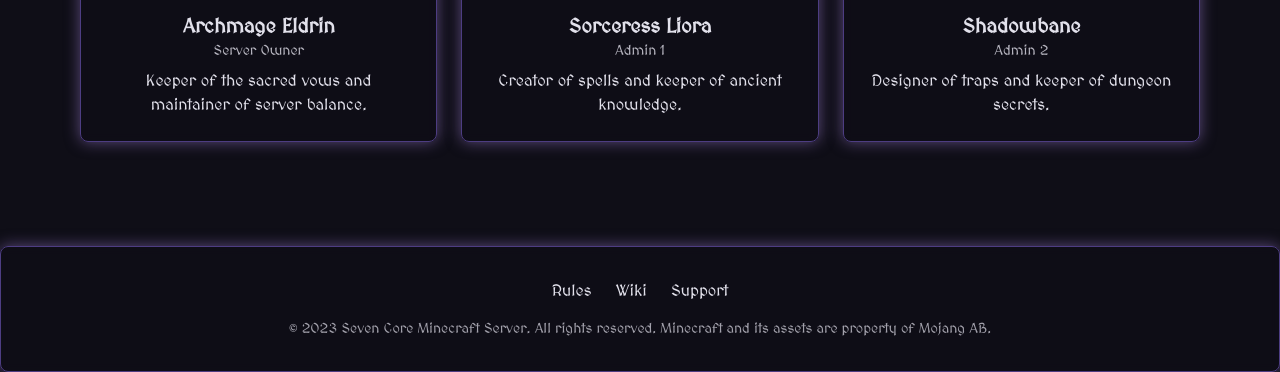
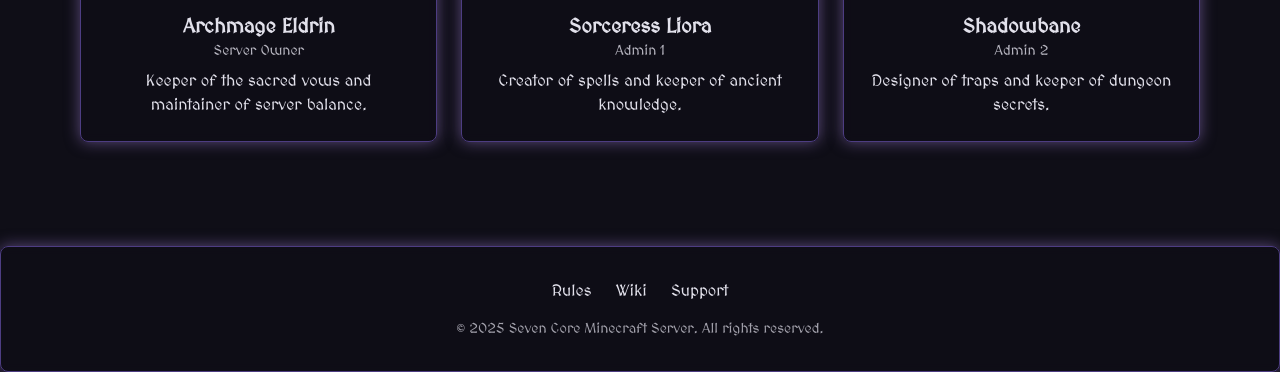
Before and after one commit to ENDY1807/Seven-Core, a plain HTML site: page index.html in a window 1280 px wide. Shown: the part 2491-2863 px from the top of the page. Drawn offline with nearby package versions, Linux system fonts and the light colour scheme.

Commit message:
Update index.html

```diff
--- a/index.html
+++ b/index.html
@@ -204,8 +204,7 @@
                 <a href="#" class="hover:text-purple-300">Support</a>
             </div>
             <p class="text-sm opacity-70">
-                © 2023 Seven Core Minecraft Server. All rights reserved.
-                Minecraft and its assets are property of Mojang AB.
+                © 2025 Seven Core Minecraft Server. All rights reserved.
             </p>
         </div>
     </footer>
```
